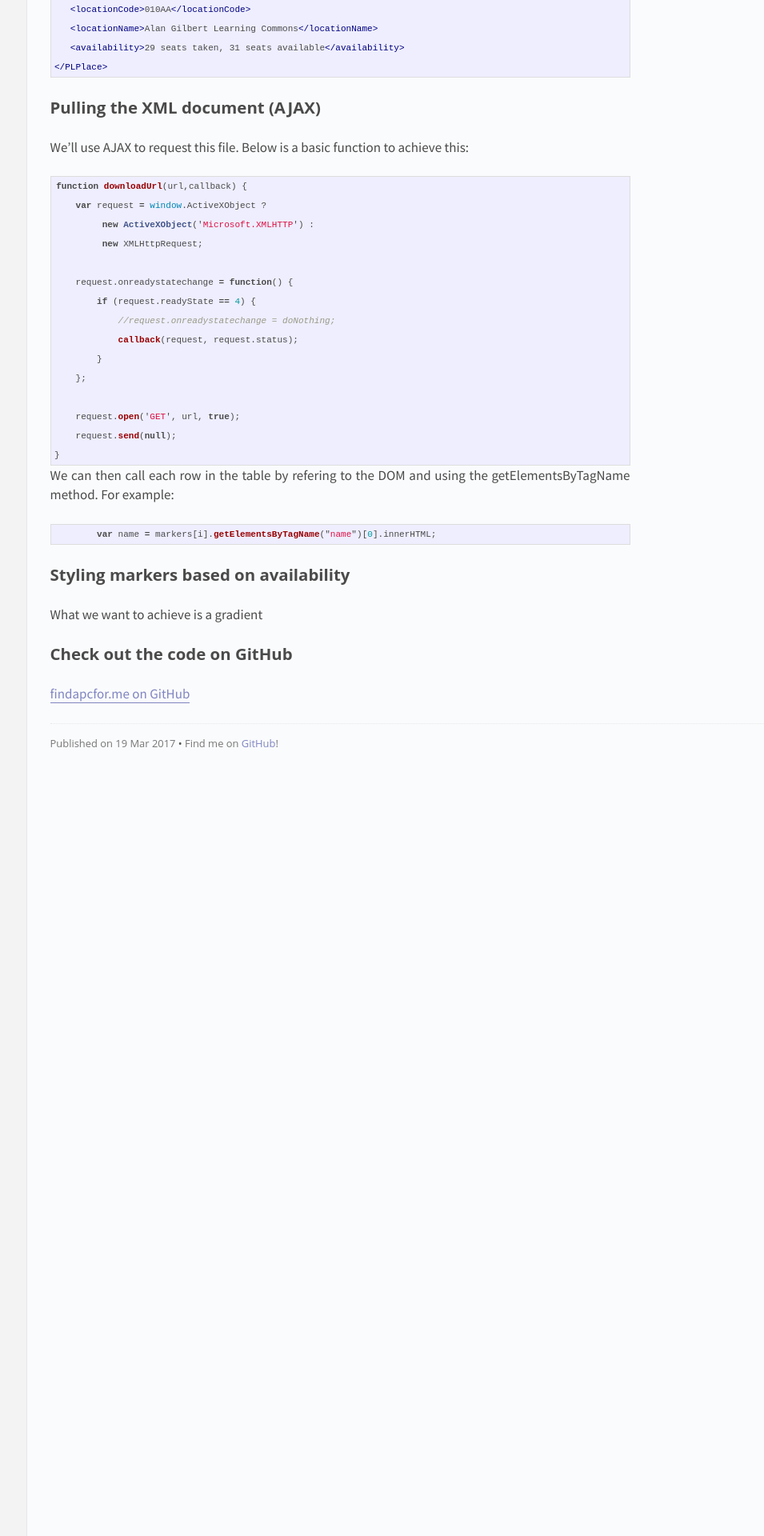
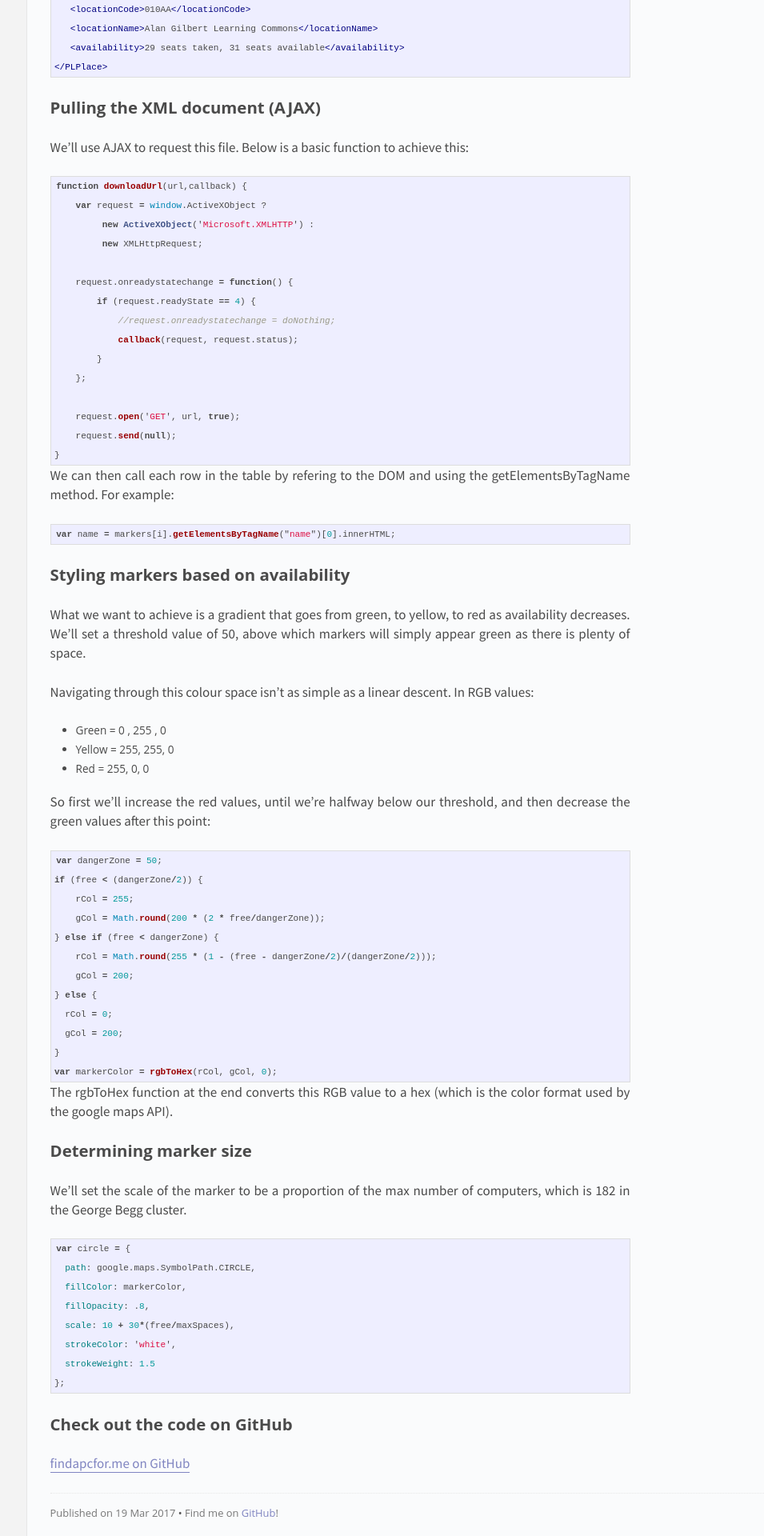
Before and after one commit to hamishll/hamishll.github.io, a Jekyll site: the page built from _posts/2017-03-19-findapcfor.md, in a window 1280 px wide. Shown: the part 889-2809 px from the top of the page at 80% size, without its empty margins (325-1280 px from the left). Built offline with Jekyll 4.4.1, drawn with Linux system fonts in a browser that asks for light colours.

Commit message:
update to findapc post

```diff
--- a/_posts/2017-03-19-findapcfor.md
+++ b/_posts/2017-03-19-findapcfor.md
@@ -51,13 +51,57 @@ function downloadUrl(url,callback) {
 We can then call each row in the table by refering to the DOM and using the getElementsByTagName method. For example:
 
 {% highlight js %}
-	var name = markers[i].getElementsByTagName("name")[0].innerHTML;
+var name = markers[i].getElementsByTagName("name")[0].innerHTML;
 {% endhighlight %}
 
 ## Styling markers based on availability
 
-What we want to achieve is a gradient
+What we want to achieve is a gradient that goes from green, to yellow, to red as availability decreases. We'll set a threshold value of 50, above which markers will simply appear green as there is plenty of space.
+
+Navigating through this colour space isn't as simple as a linear descent. In RGB values:
+
+ - Green = 0 , 255 , 0
+ - Yellow = 255, 255, 0
+ - Red = 255, 0, 0
+
+ So first we'll increase the red values, until we're halfway below our threshold, and then decrease the green values after this point:
+
+{% highlight js %}
+var dangerZone = 50;
+if (free < (dangerZone/2)) {
+    rCol = 255;
+    gCol = Math.round(200 * (2 * free/dangerZone));
+} else if (free < dangerZone) {
+    rCol = Math.round(255 * (1 - (free - dangerZone/2)/(dangerZone/2)));
+    gCol = 200;
+} else {
+  rCol = 0;
+  gCol = 200;
+}
+var markerColor = rgbToHex(rCol, gCol, 0);
+{% endhighlight %}
+
+The rgbToHex function at the end converts this RGB value to a hex (which is the color format used by the google maps API).
+
+## Determining marker size
+
+We'll set the scale of the marker to be a proportion of the max number of computers, which is 182 in the George Begg cluster.
+
+{% highlight js %}
+var circle = {
+  path: google.maps.SymbolPath.CIRCLE,
+  fillColor: markerColor,
+  fillOpacity: .8,
+  scale: 10 + 30*(free/maxSpaces),
+  strokeColor: 'white',
+  strokeWeight: 1.5
+};
+{% endhighlight %}
+
 
 ## Check out the code on GitHub
 
+{% highlight js %}
+{% endhighlight %}
+
 [findapcfor.me on GitHub](http://github.com/hamishll/findapcfor.me)
```
